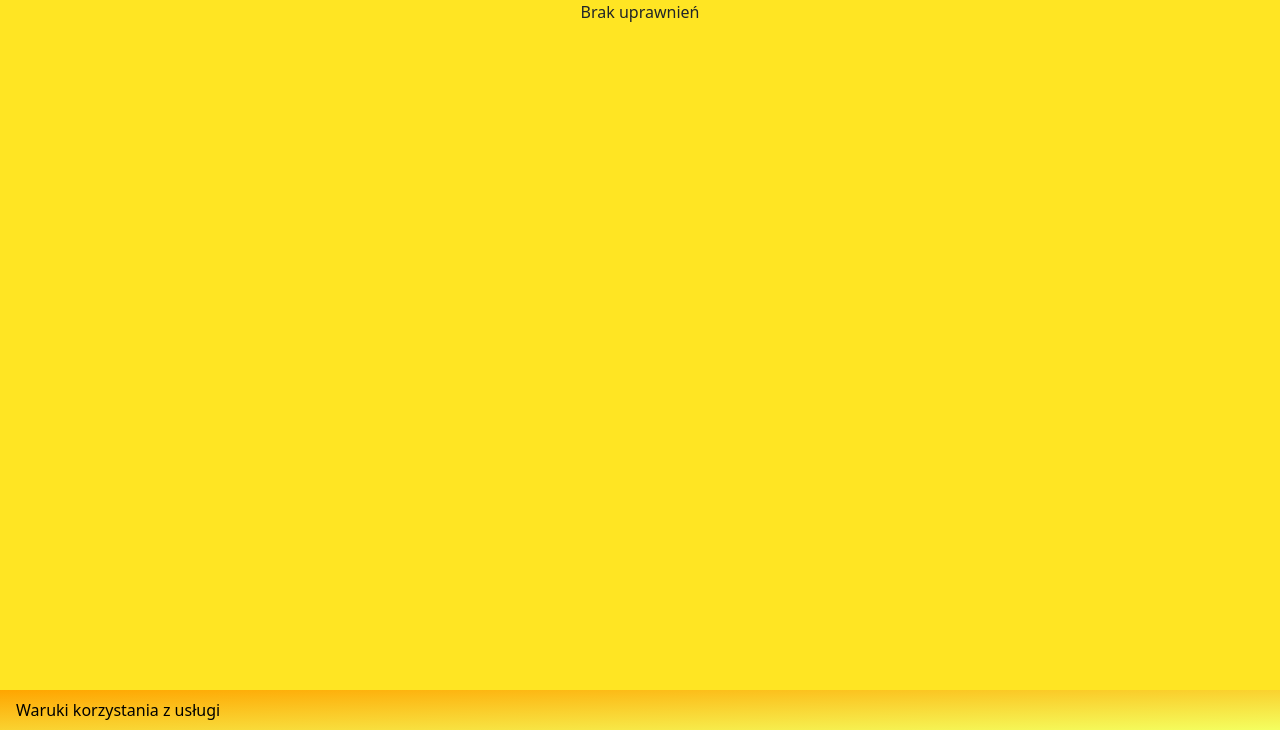
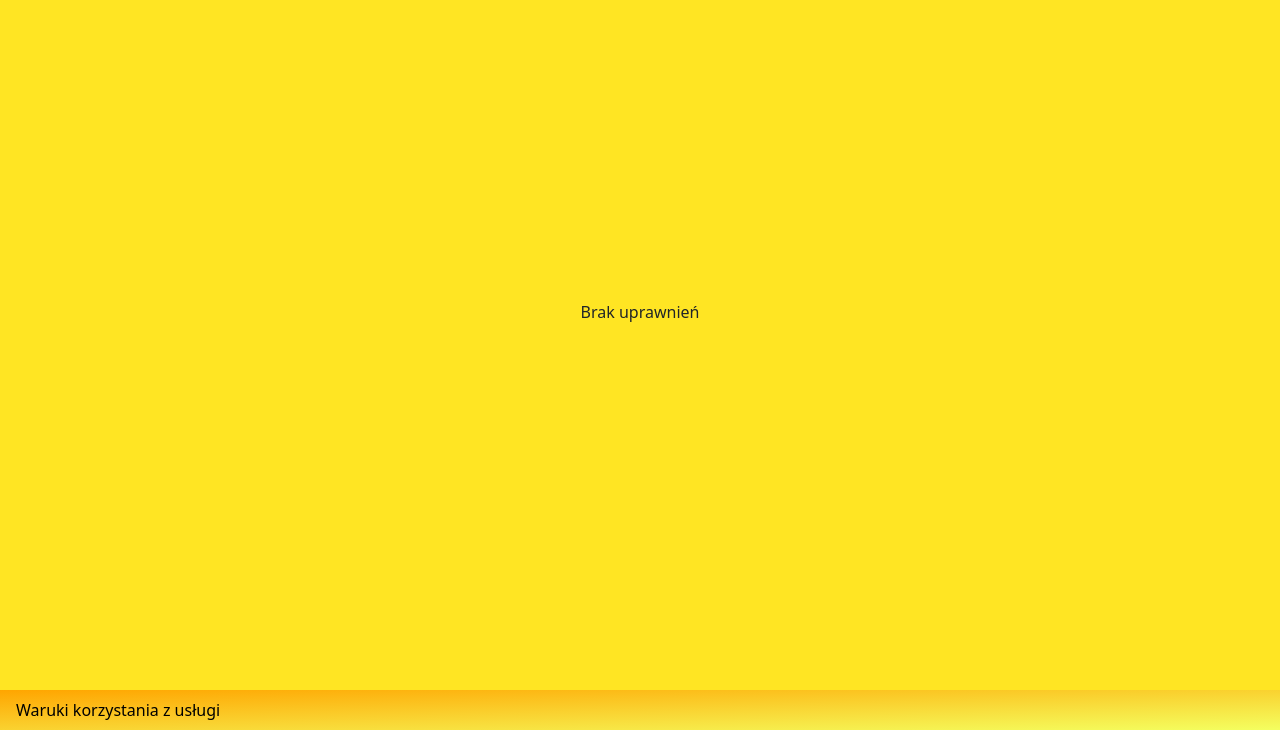
Before and after one commit to Sidixs/flashcards, a Django app: page /manage-flashcards in a window 1280 px wide. Shown: the part 70-800 px from the top of the page. Run offline with Django 4.2, Linux system fonts and the light colour scheme; data that the repository does not hold is empty; some libraries are stand-ins or nearby versions.

Commit message:
Update manage-flashcards.html

```diff
--- a/templates/manage-flashcards.html
+++ b/templates/manage-flashcards.html
@@ -57,7 +57,7 @@
         </nav>
     {% endif %}
     {% else %}
-    Brak uprawnień
+        <p style="margin-top: 300px">Brak uprawnień</p>
     {% endif %}
     </div>
     </center>
```
